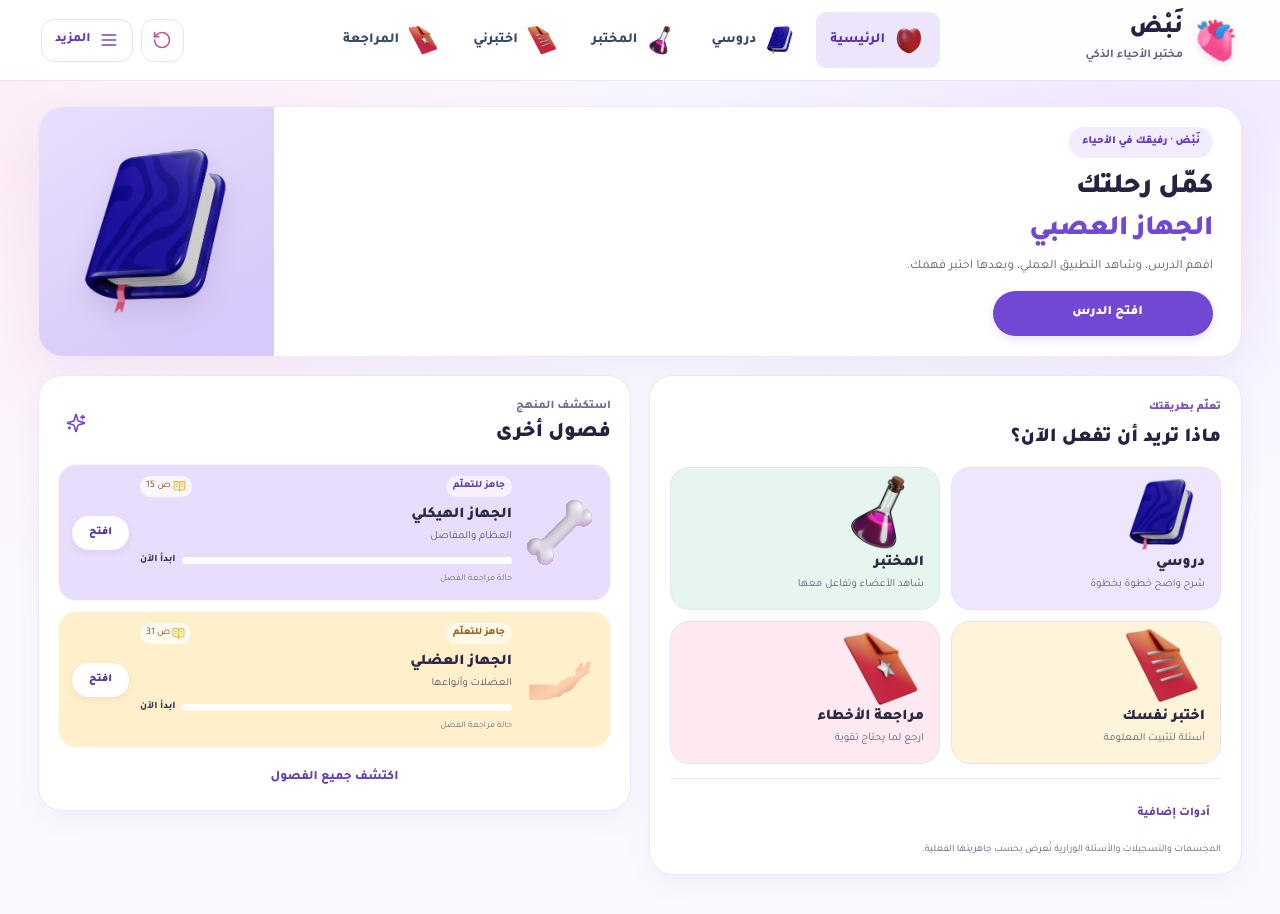
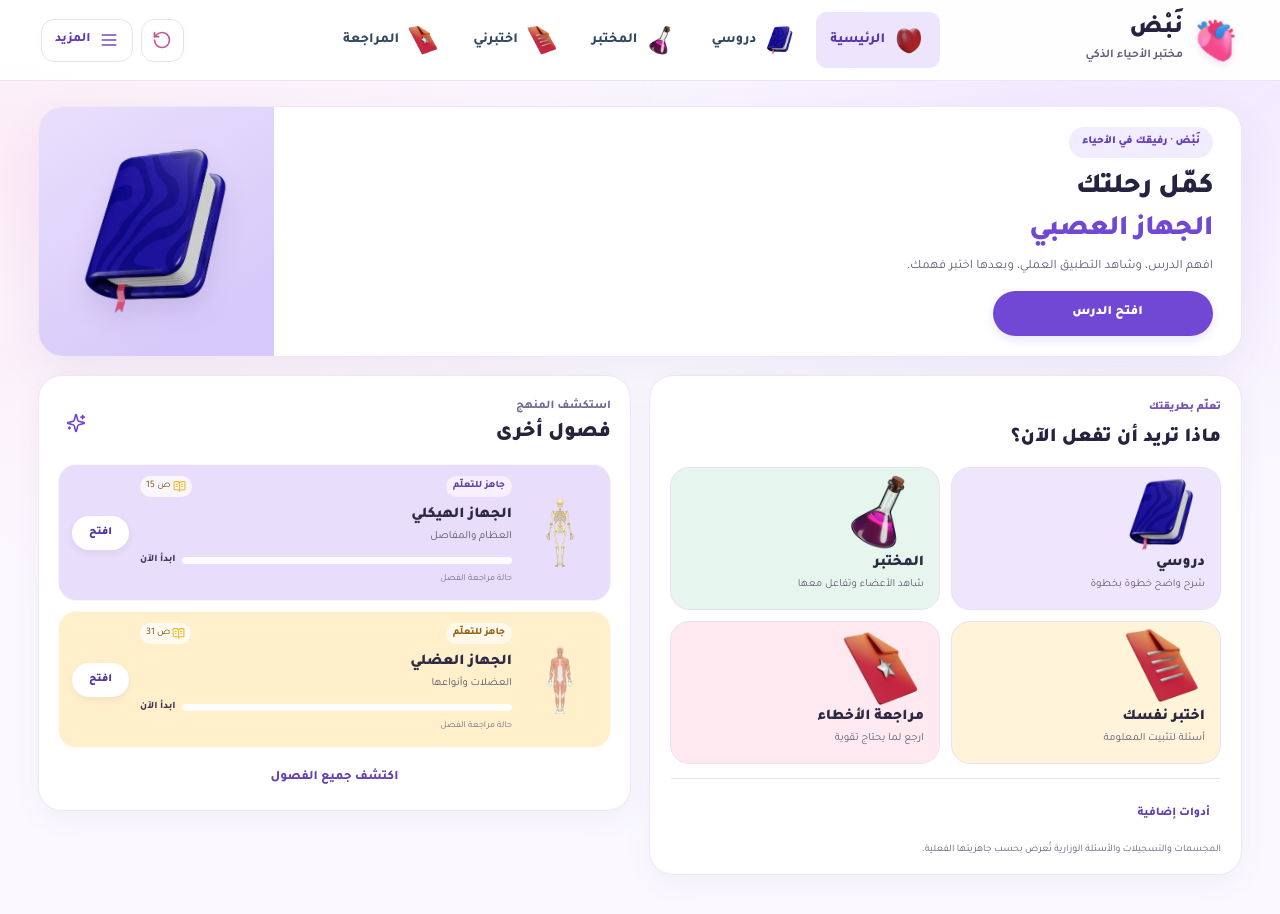
Before and after one commit to alians200a-commits/Nbd, a React (Vite) app: page / in a window 1280 px wide. Shown: the top 914 px of the page. Built offline with nearby package versions, Linux system fonts and the light colour scheme.

Commit message:
Show matching CC BY anatomy artwork on student pages, respect owner overrides, and add visible artist attribution

```diff
--- a/src/views/StudentHomeView.tsx
+++ b/src/views/StudentHomeView.tsx
@@ -5,10 +5,10 @@ import { TABLER_CHAPTERS } from '../data/tablerData';
 import { useManagedContent,safeMediaUrl } from '../content/useManagedContent';
 import type { TabType } from '../components/Sidebar';
 import { ThreeDIcon } from '../components/ThreeDIcon';
+import { AnatomyArt } from '../components/AnatomyArt';
 
 interface Props { onNavigateTab: (tab: TabType, params?: { chapter?: number }) => void }
 const artBase = import.meta.env.BASE_URL + 'nabd-art/';
-const artMap = ['brain','bone','arm','intestine','heart','lungs','kidneys','dna-fluent','eye','thyroid','antibody'];
 const courseTones = ['violet','honey','mint'] as const;
 const days = ['سبت','أحد','إثن','ثلا','أرب','خمي','جمع'];
 
@@ -78,7 +78,7 @@ export const StudentHomeView: React.FC<Props> = ({ onNavigateTab }) => {
             const pct = markedComplete ? 100 : (lastTest && lastTest.total>0 ? Math.round(lastTest.score/lastTest.total*100) : 0);
             const measured = markedComplete || Boolean(lastTest && lastTest.total>0);
             return <article key={chapter.id} className={'nabd-learning-card nabd-tone-'+courseTones[i]}>
-              <div className="nabd-learning-art"><img className="nabd-organ-art" src={artBase+artMap[chapter.id-1]+'.svg'} alt={chapter.name}/></div>
+              <div className="nabd-learning-art"><AnatomyArt chapter={chapter.id} alt={'رسم تعليمي: '+chapter.name} override={safeMediaUrl(managed.chapters.find(c=>c.id===chapter.id)?.image||'')||undefined}/></div>
               <div className="nabd-learning-card-info">
                 <div className="nabd-learning-badges"><span className="nabd-learning-level">{markedComplete?'تمت مراجعته':lastTest?'اختبار سابق':'جاهز للتعلّم'}</span><span className="nabd-learning-page"><BookOpenText size={13}/> ص {chapter.page}</span></div>
                 <h3>{chapter.name}</h3><p>{chapter.desc}</p>
```
